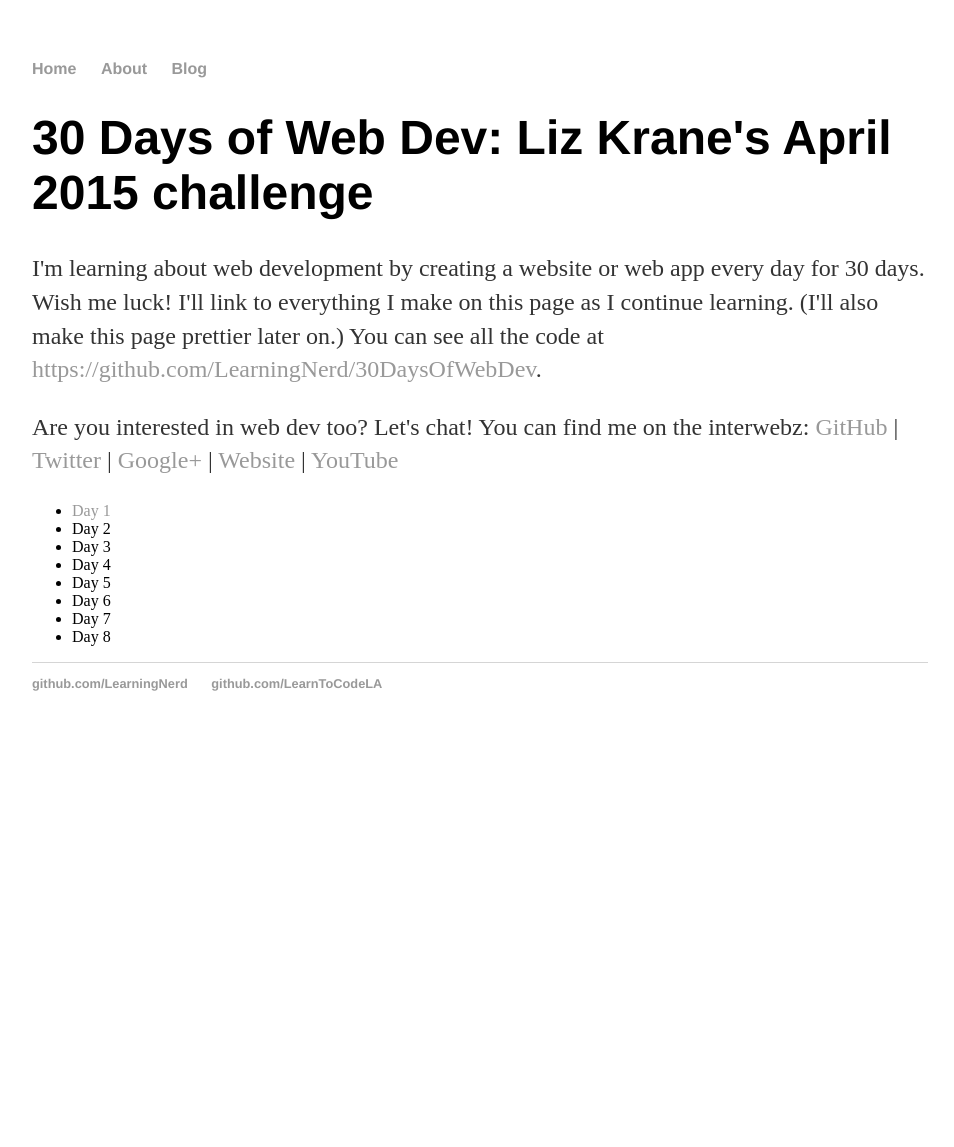
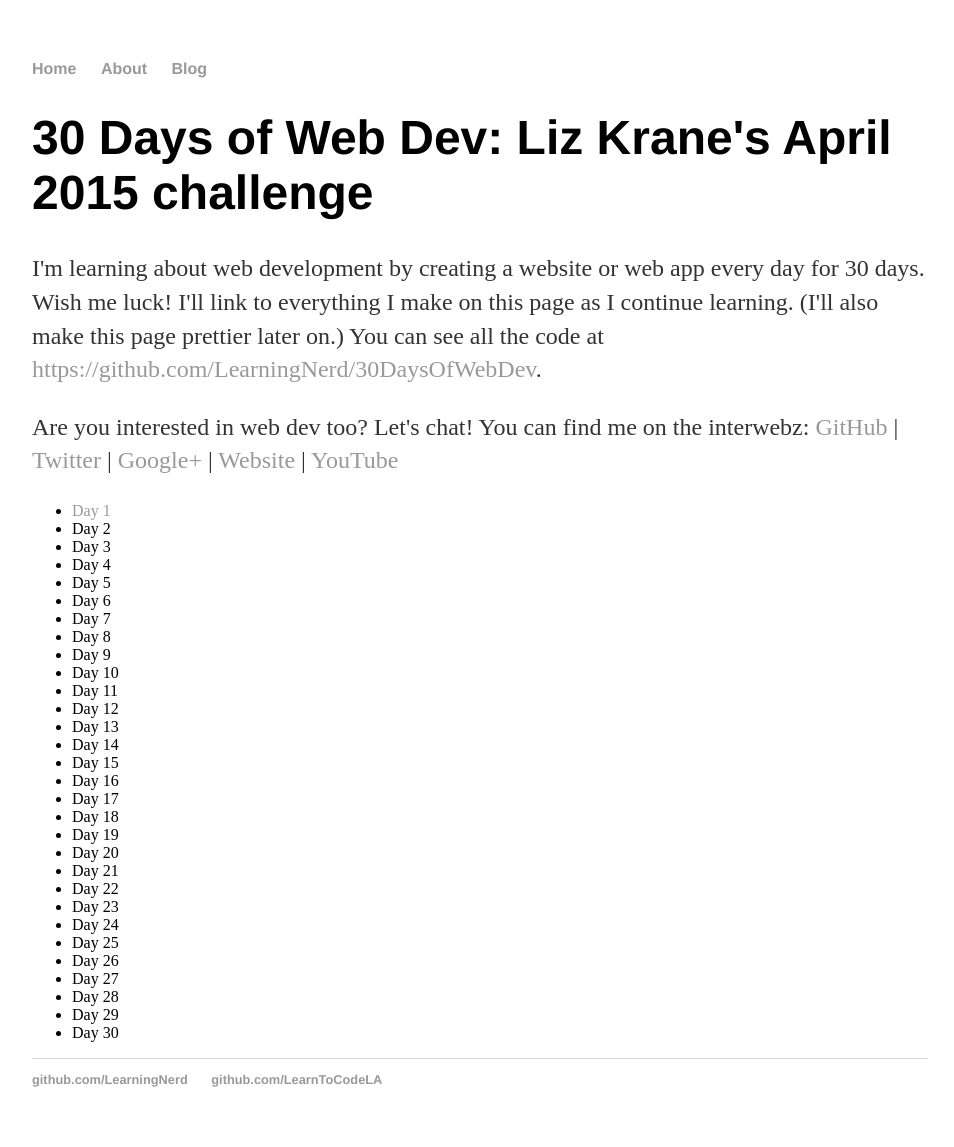
Before and after one commit to LearningNerd/30DaysOfWebDev, a Jekyll site: the page built from index.html, in a window 1280 px wide. Shown: the whole page, without its empty margins (160-1114 px from the left). Built offline with Jekyll 4.4.1, drawn with Linux system fonts in a browser that asks for light colours; before the commit the page ends 900 px from its top, so only the background shows below that.

Commit message:
Jekyll!!!

```diff
--- a/index.html
+++ b/index.html
@@ -14,4 +14,26 @@ title: 30 Days of Web Dev - Liz Krane's April 2015 challenge
 		  <li>Day 6</li>
 		  <li>Day 7</li>
 		  <li>Day 8</li>
+		   <li>Day 9</li>
+		  <li>Day 10</li>
+		  <li>Day 11</li>
+		  <li>Day 12</li>
+		  <li>Day 13</li>
+		  <li>Day 14</li>
+		  <li>Day 15</li>
+		  <li>Day 16</li>
+		  <li>Day 17</li>
+		  <li>Day 18</li>
+		  <li>Day 19</li>
+		  <li>Day 20</li>
+		  <li>Day 21</li>
+		  <li>Day 22</li>
+		  <li>Day 23</li>
+		  <li>Day 24</li>
+		  <li>Day 25</li>
+		  <li>Day 26</li>
+		  <li>Day 27</li>
+		  <li>Day 28</li>
+		  <li>Day 29</li>
+		  <li>Day 30</li>
 	</ul>
```
